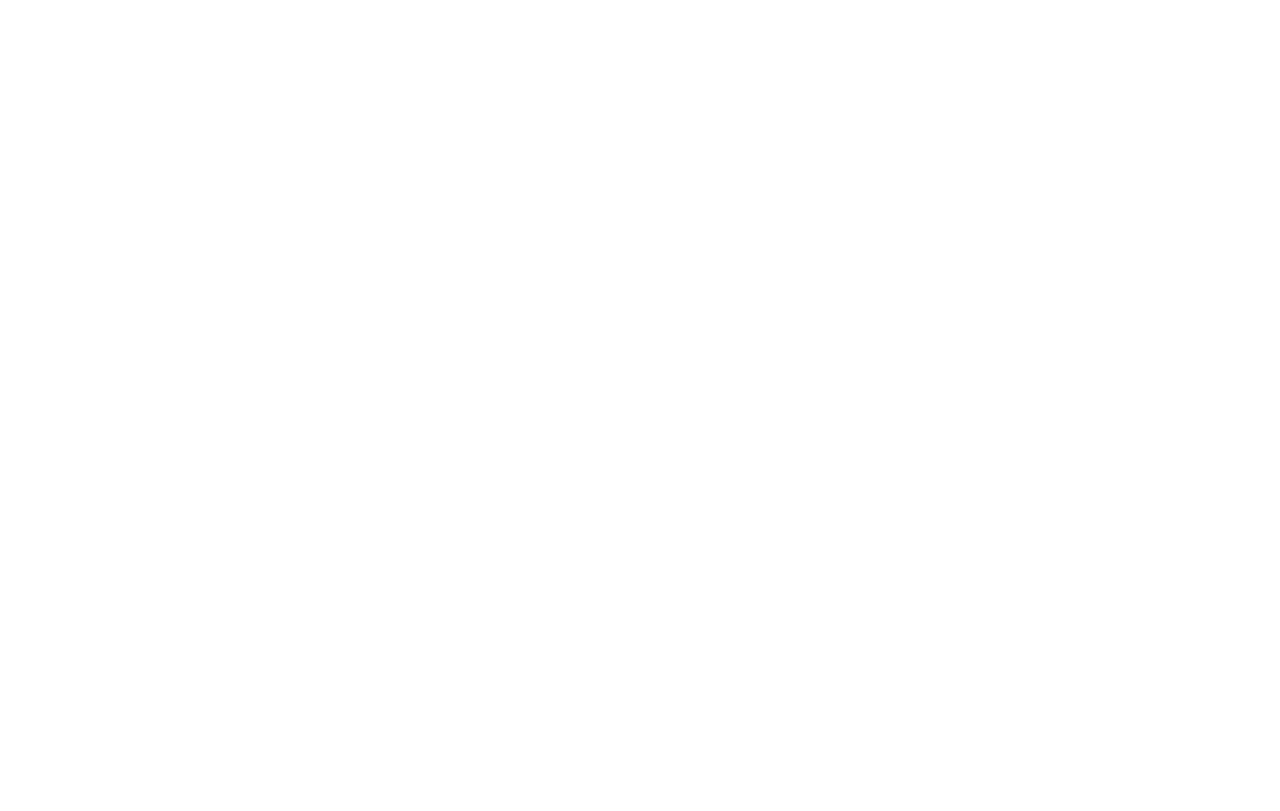
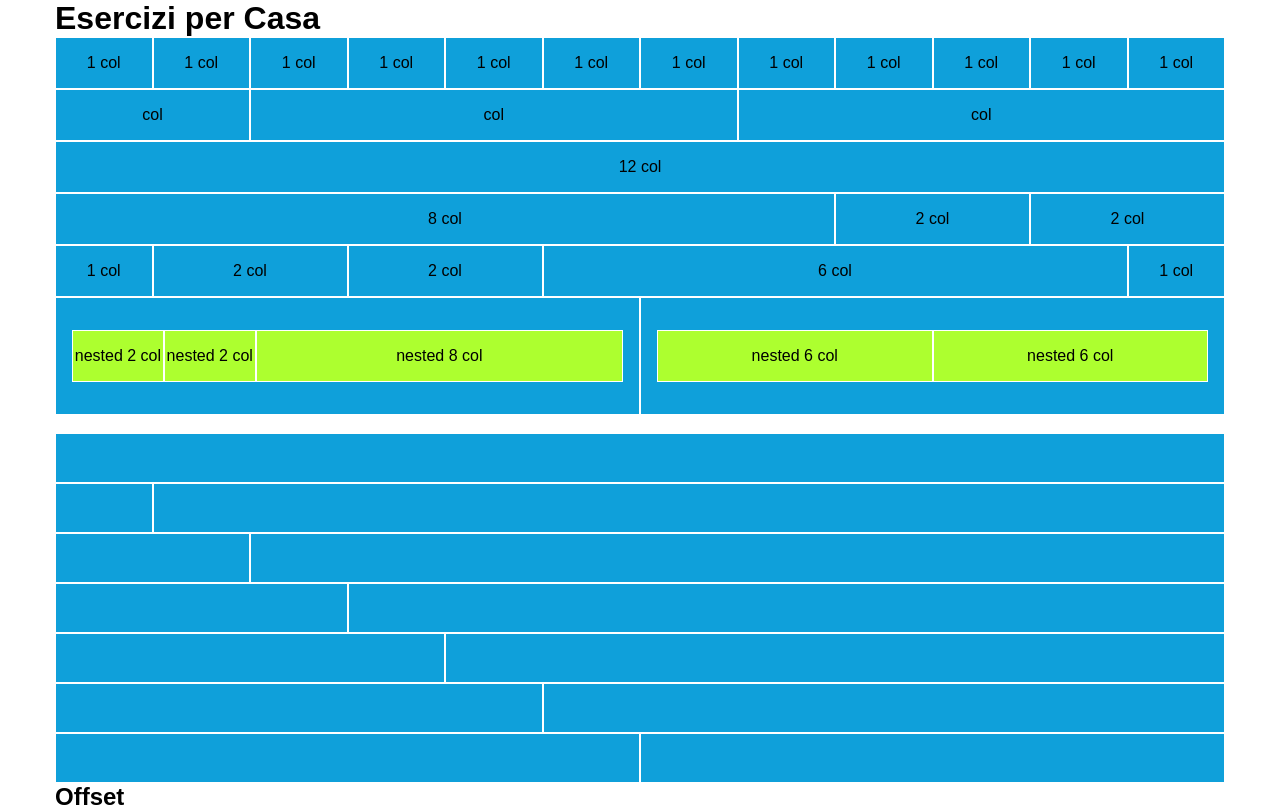
Before and after one commit to MarcoImpellizzeri/html-css-12bool, a plain HTML site: page index.html in a window 1280 px wide. Drawn offline with Linux system fonts and the light colour scheme.

Commit message:
first and second section done

```diff
--- a/css/12bool.css
+++ b/css/12bool.css
@@ -1,6 +1,6 @@
 .container {
     max-width: 1170px;
-    margin: o auto;
+    margin: 0 auto;
 }
 
 .row {
--- a/css/style.css
+++ b/css/style.css
@@ -3,3 +3,26 @@
     padding: 0;
     box-sizing: border-box;
 }
+
+body {
+    font-family: Arial, Helvetica, sans-serif;
+}
+
+/* per visualizzare le col */
+[class*="col-"] {
+    border: 1px solid white;
+    background-color: rgb(15, 160, 218);
+    min-height: 50px;
+    padding: 1rem 0;
+    text-align: center;
+}
+
+.col > .row,
+[class*="col-"] > .row {
+    padding: 1rem;
+}
+
+.col > .row > .col,
+[class*="col-"] > .row > [class*="col-"] {
+    background-color: greenyellow;
+}
--- a/index.html
+++ b/index.html
@@ -6,6 +6,110 @@
     <title>html-css-12bool</title>
 </head>
 <body>
+    <div class="container">
+        <h1>Esercizi per Casa</h1>
 
+        <!-- col base -->
+        <section>
+            <div class="row">
+                <div class="col-1">1 col</div>
+                <div class="col-1">1 col</div>
+                <div class="col-1">1 col</div>
+                <div class="col-1">1 col</div>
+                <div class="col-1">1 col</div>
+                <div class="col-1">1 col</div>
+                <div class="col-1">1 col</div>
+                <div class="col-1">1 col</div>
+                <div class="col-1">1 col</div>
+                <div class="col-1">1 col</div>
+                <div class="col-1">1 col</div>
+                <div class="col-1">1 col</div>
+            </div>
+
+            <div class="row">
+                <div class="col-2">col</div>
+                <div class="col-5">col</div>
+                <div class="col-5">col</div>
+            </div>
+
+            <div class="row">
+                <div class="col-12">12 col</div>
+            </div>
+
+            <div class="row">
+                <div class="col-8">8 col</div>
+                <div class="col-2">2 col</div>
+                <div class="col-2">2 col</div>
+            </div>
+
+            <div class="row">
+                <div class="col-1">1 col</div>
+                <div class="col-2">2 col</div>
+                <div class="col-2">2 col</div>
+                <div class="col-6">6 col</div>
+                <div class="col-1">1 col</div>
+            </div>
+
+            <div class="row">
+                <div class="col-6">
+                    <div class="row">
+                        <div class="col-2">nested 2 col</div>
+                        <div class="col-2">nested 2 col</div>
+                        <div class="col-8">nested 8 col</div>
+                    </div>
+                </div>
+                <div class="col-6">
+                    <div class="row">
+                        <div class="col-6">nested 6 col</div>
+                        <div class="col-6">nested 6 col</div>
+                    </div>
+                </div>
+            </div>
+        </section>
+
+        <br>
+
+        <section>
+            <div class="row">
+                <div class="col-12"></div>
+            </div>
+
+            <div class="row">
+                <div class="col-1"></div>
+                <div class="col-11"></div>
+            </div>
+
+            <div class="row">
+                <div class="col-2"></div>
+                <div class="col-10"></div>
+            </div>
+
+            <div class="row">
+                <div class="col-3"></div>
+                <div class="col-9"></div>
+            </div>
+
+            <div class="row">
+                <div class="col-4"></div>
+                <div class="col-8"></div>
+            </div>
+
+            <div class="row">
+                <div class="col-5"></div>
+                <div class="col-7"></div>
+            </div>
+
+            <div class="row">
+                <div class="col-6"></div>
+                <div class="col-6"></div>
+            </div>
+        </section>
+
+        <section>
+            <h2>Offset</h2>
+
+
+        </section>
+    </div>
 </body>
 </html>
```
